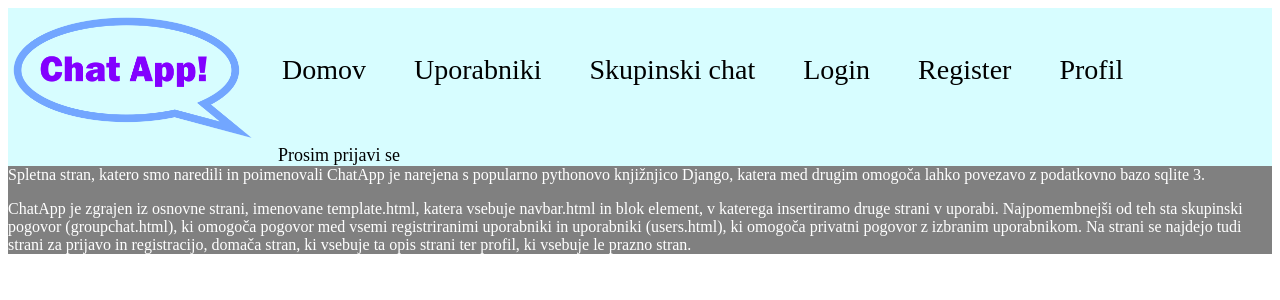
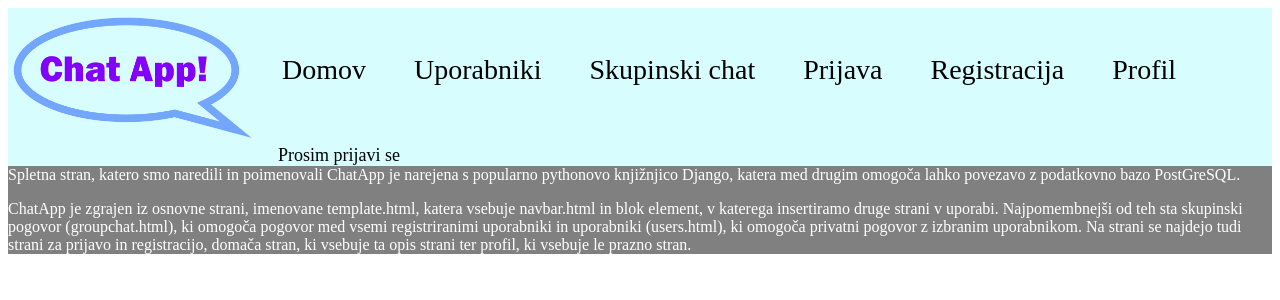
Before and after one commit to jured100/ChatApp, a Django app: page / in a window 1280 px wide. Shown: the top 300 px of the page. Run offline with Django 3.2, Linux system fonts and the light colour scheme.

Commit message:
requirement

```diff
--- a/message/templates/about.html
+++ b/message/templates/about.html
@@ -2,7 +2,7 @@
 
 {% block content %}
 
-    Spletna stran, katero smo naredili in poimenovali ChatApp je narejena s popularno pythonovo knjižnjico Django, katera med drugim omogoča lahko povezavo z podatkovno bazo sqlite 3.
+    Spletna stran, katero smo naredili in poimenovali ChatApp je narejena s popularno pythonovo knjižnjico Django, katera med drugim omogoča lahko povezavo z podatkovno bazo PostGreSQL.
 
     <p class="about">ChatApp je zgrajen iz osnovne strani, imenovane template.html, katera vsebuje navbar.html in blok element, v katerega insertiramo druge strani v uporabi. Najpomembnejši od teh sta skupinski pogovor (groupchat.html), ki omogoča pogovor med vsemi registriranimi uporabniki in uporabniki (users.html), ki omogoča privatni pogovor z izbranim uporabnikom. Na strani se najdejo tudi strani za prijavo in registracijo, domača stran, ki vsebuje ta opis strani ter profil, ki vsebuje le prazno stran. </p>
 
--- a/message/templates/navbar.html
+++ b/message/templates/navbar.html
@@ -6,8 +6,8 @@
         <li class="navbar__list__item"><a href="/">Domov</a></li>
         <li class="navbar__list__item"><a href="/users/">Uporabniki</a></li>
         <li class="navbar__list__item"><a href="/groupchat/">Skupinski chat</a></li>
-        <li class="navbar__list__item"><a href="/login/">Login</a></li>
-        <li class="navbar__list__item"><a href="/register/">Register</a></li>
+        <li class="navbar__list__item"><a href="/login/">Prijava</a></li>
+        <li class="navbar__list__item"><a href="/register/">Registracija</a></li>
         <li class="navbar__list__item"><a href="/profile/">Profil</a></li>
         <li class="navbar__list__user">
           {% if user.is_authenticated %}
--- a/requirements.txt
+++ b/requirements.txt
@@ -1,5 +1,6 @@
 asgiref==3.3.1
 Django==3.1.4
 django-environ==0.4.5
+psycopg2-binary==2.8.6
 pytz==2020.4
 sqlparse==0.4.1
--- a/static/style.css
+++ b/static/style.css
@@ -85,7 +85,7 @@
 
 .message--other {
     background: #23a5cc;
-    margin-left: auto;
+    margin-left: 30px;
 }
 
 .message--mine {
```
Also changed, not shown: base/settings.py (+9 -1 lines), db.sqlite3 (added).
